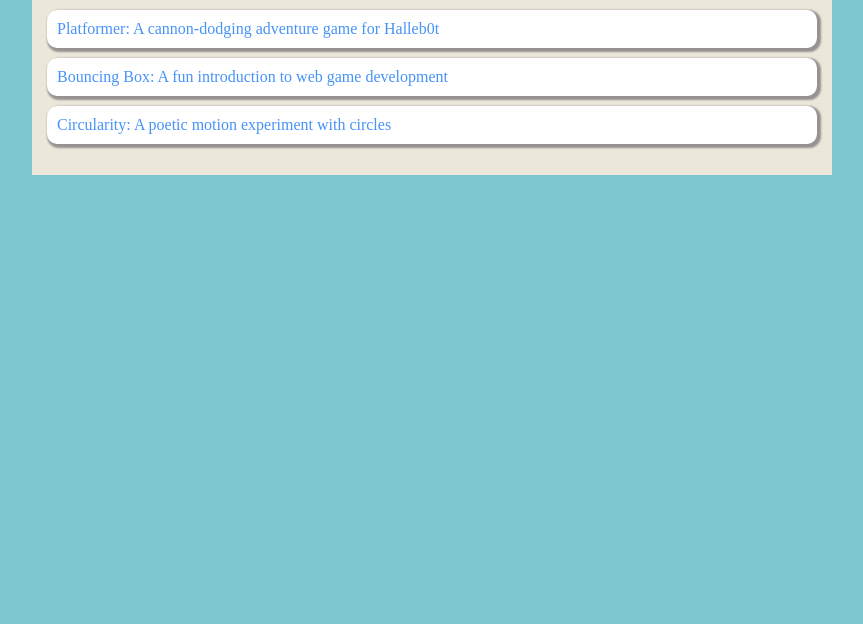
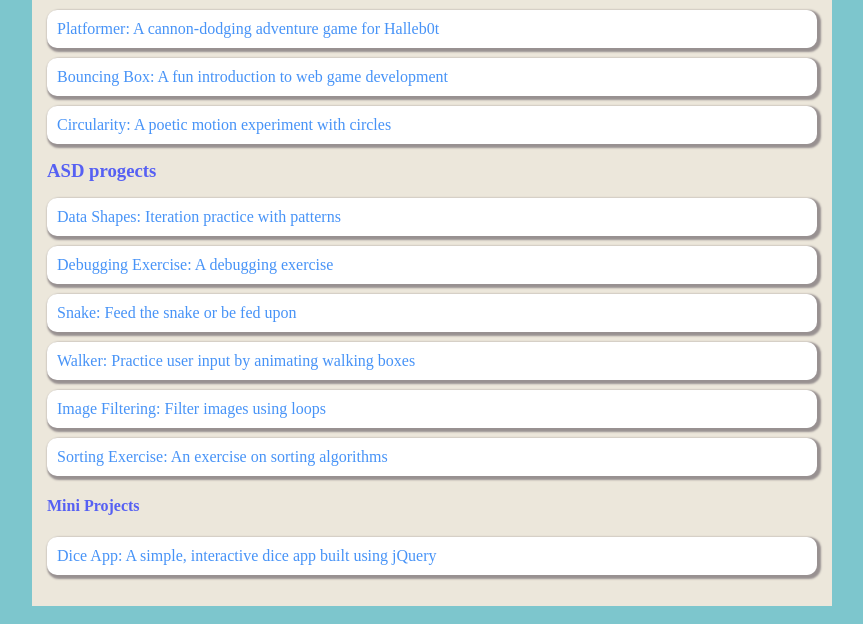
Before and after one commit to haskellcanman981/haskellcanman981.github.io, a plain HTML site: page portfolio.html in a window 1280 px wide. Shown: the part 193-817 px from the top of the page, without its empty margins (208-1071 px from the left). Drawn offline with Linux system fonts and the light colour scheme.

Commit message:
unfinished

```diff
--- a/portfolio.html
+++ b/portfolio.html
@@ -34,7 +34,18 @@
 <li >
   <a href="fsd-projects/circularity/">Circularity: A poetic motion experiment with circles</a>
 </li>
-    </ul>
+    </ul><h3>ASD progects</h3>
+    <ul id="portfolio"><li><a href="asd-projects/data-shapes"> Data Shapes: Iteration practice with patterns</a></li>
+<li><a href="asd-projects/debugging-exercise"> Debugging Exercise: A debugging exercise</a></li>
+<li><a href="asd-projects/snake">Snake: Feed the snake or be fed upon</a></li>
+<li><a href="asd-projects/walker">Walker: Practice user input by animating walking boxes</a></li>
+<li><a href="asd-projects/image-filtering">Image Filtering: Filter images using loops</a></li>
+<li><a href="asd-projects/sorting">Sorting Exercise: An exercise on sorting algorithms</a></li>
+</ul>
+<h4>Mini Projects</h4>
+<ul id ="portfolio">
+    <li><a href="asd-projects/dice-app"> Dice App: A simple, interactive dice app built using jQuery</a></li>
+</ul>
 </div>
       </main>
     </div>
```
Also changed, not shown: asd-projects/data-shapes/index.js (+16 -4 lines).
